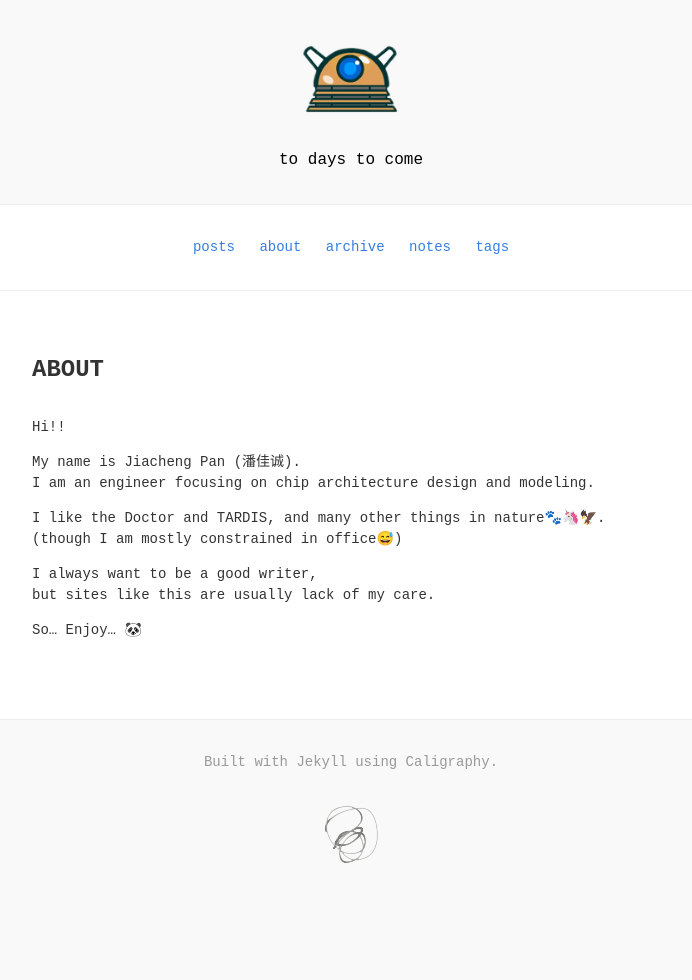
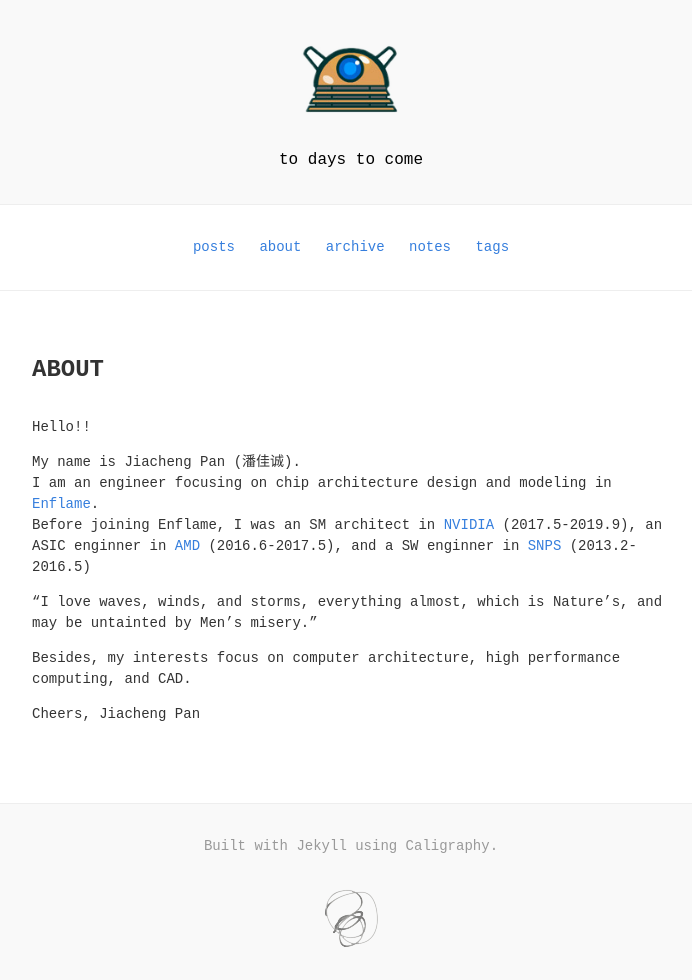
Before and after one commit to jiachengpan/jiachengpan.github.io, a Jekyll site: the page built from about.md, in a window 1280 px wide. Shown: the whole page, without its empty margins (289-981 px from the left). Built offline with Jekyll 4.4.1, drawn with Linux system fonts in a browser that asks for light colours; nearby versions of some CDN libraries; before the commit the page ends 900 px from its top, so only the background shows below that.

Commit message:
update about me.

```diff
--- a/about.md
+++ b/about.md
@@ -5,15 +5,15 @@ navbar: true
 permalink: /about/
 ---
 
-Hi!!
+Hello!!
 
 My name is Jiacheng Pan (潘佳诚). \\
-I am an engineer focusing on chip architecture design and modeling.
+I am an engineer focusing on chip architecture design and modeling in [Enflame](http://www.enflame-tech.com/). \\
+Before joining Enflame, I was an SM architect in [NVIDIA](https://www.nvidia.com/) (2017.5-2019.9), an ASIC enginner in [AMD](https://www.amd.com) (2016.6-2017.5), and a SW enginner in [SNPS](https://synopsys.com) (2013.2-2016.5)
 
-I like the Doctor and TARDIS, and many other things in nature🐾🦄🦅. \\
-(though I am mostly constrained in office😅)
+"I love waves, winds, and storms, everything almost, which is Nature's, and may be untainted by Men's misery."
 
-I always want to be a good writer, \\
-but sites like this are usually lack of my care.
+Besides, my interests focus on computer architecture, high performance computing, and CAD.
 
-So... Enjoy... 🐼
+Cheers,
+Jiacheng Pan
```
